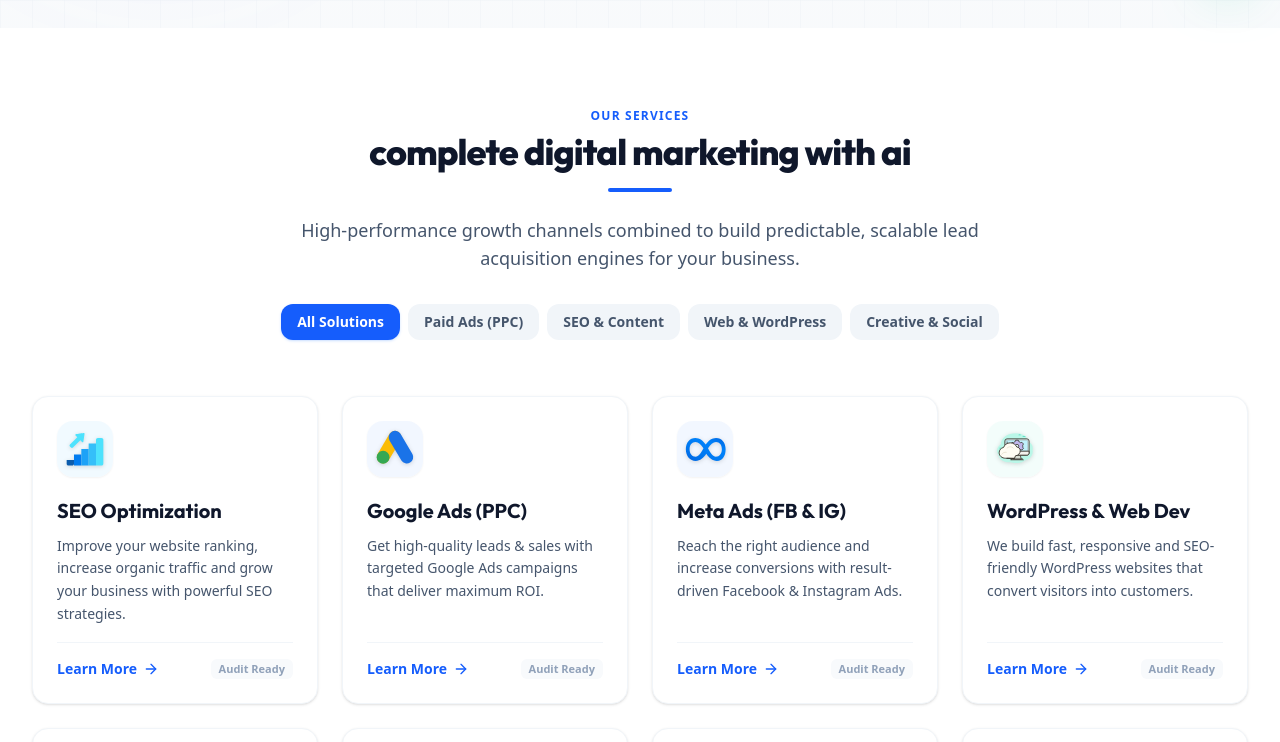
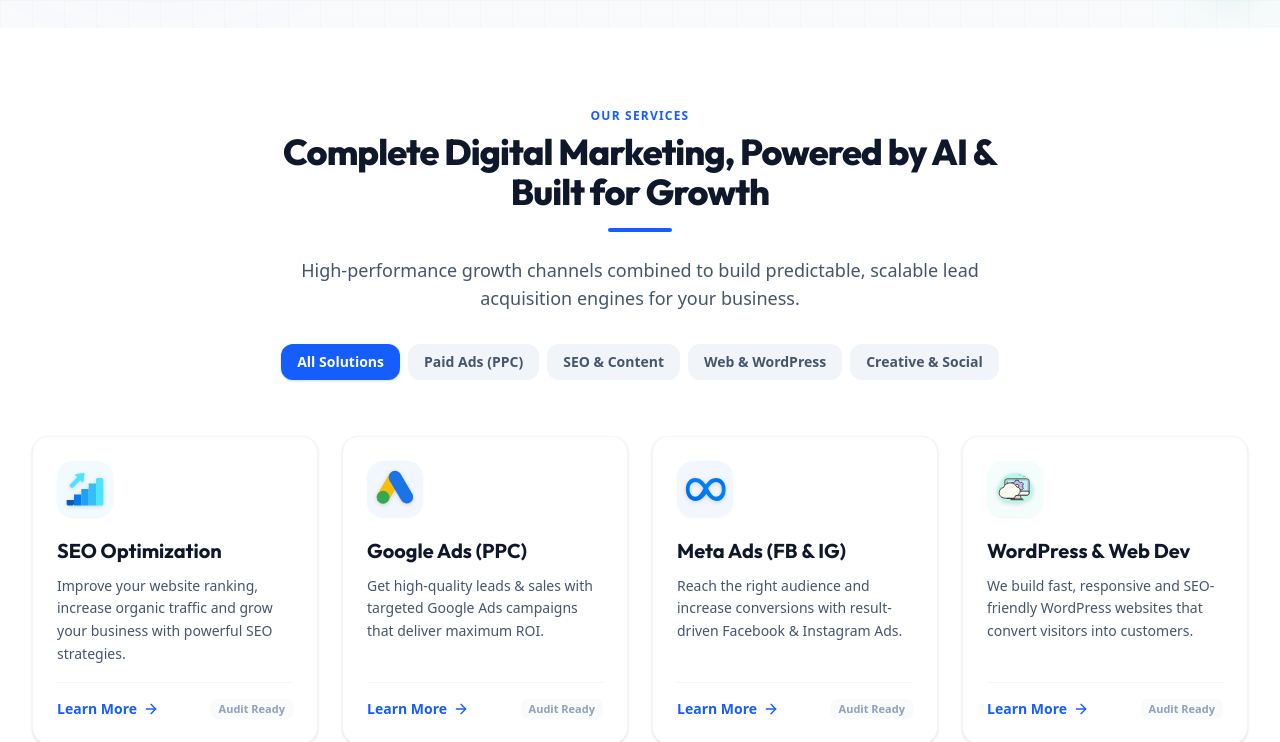
Before and after one commit to 96272134/marketing-guys, a React (Vite) app: page / in a window 1280 px wide. Shown: the part 800-1542 px from the top of the page. Built offline with nearby package versions, Linux system fonts and the light colour scheme; no server answers.

Commit message:
update: minor code changes

```diff
--- a/src/components/ServicesSection.tsx
+++ b/src/components/ServicesSection.tsx
@@ -67,7 +67,7 @@ export const ServicesSection: React.FC<ServicesSectionProps> = ({
             OUR SERVICES
           </div>
           <h2 className="text-3xl sm:text-4xl font-extrabold text-slate-900 tracking-tight font-heading mb-4">
-           complete digital marketing with ai
+           Complete Digital Marketing, Powered by AI & Built for Growth
           </h2>
           <div className="w-16 h-1 bg-blue-600 mx-auto rounded-full mb-6"></div>
           <p className="text-slate-600 text-base sm:text-lg">
--- a/src/data/marketingData.ts
+++ b/src/data/marketingData.ts
@@ -390,9 +390,9 @@ export const TESTIMONIALS: Testimonial[] = [
   },
   {
     id: "test-4",
-    name: "Priya Sharma",
+    name: "My Travel Plan",
     role: "Founder & CEO",
-    company: "My Travel Plans",
+    company: "",
     avatar: "/mytravel.jpeg",
     rating: 5,
     content: "I have been working with Marketing Guys for the last 2 years, and it has been a great experience. The team is creative, supportive and always understands what we need. They have been consistent with their work and have helped us with our marketing in many ways. Really happy to have them as our marketing partner.",
```
